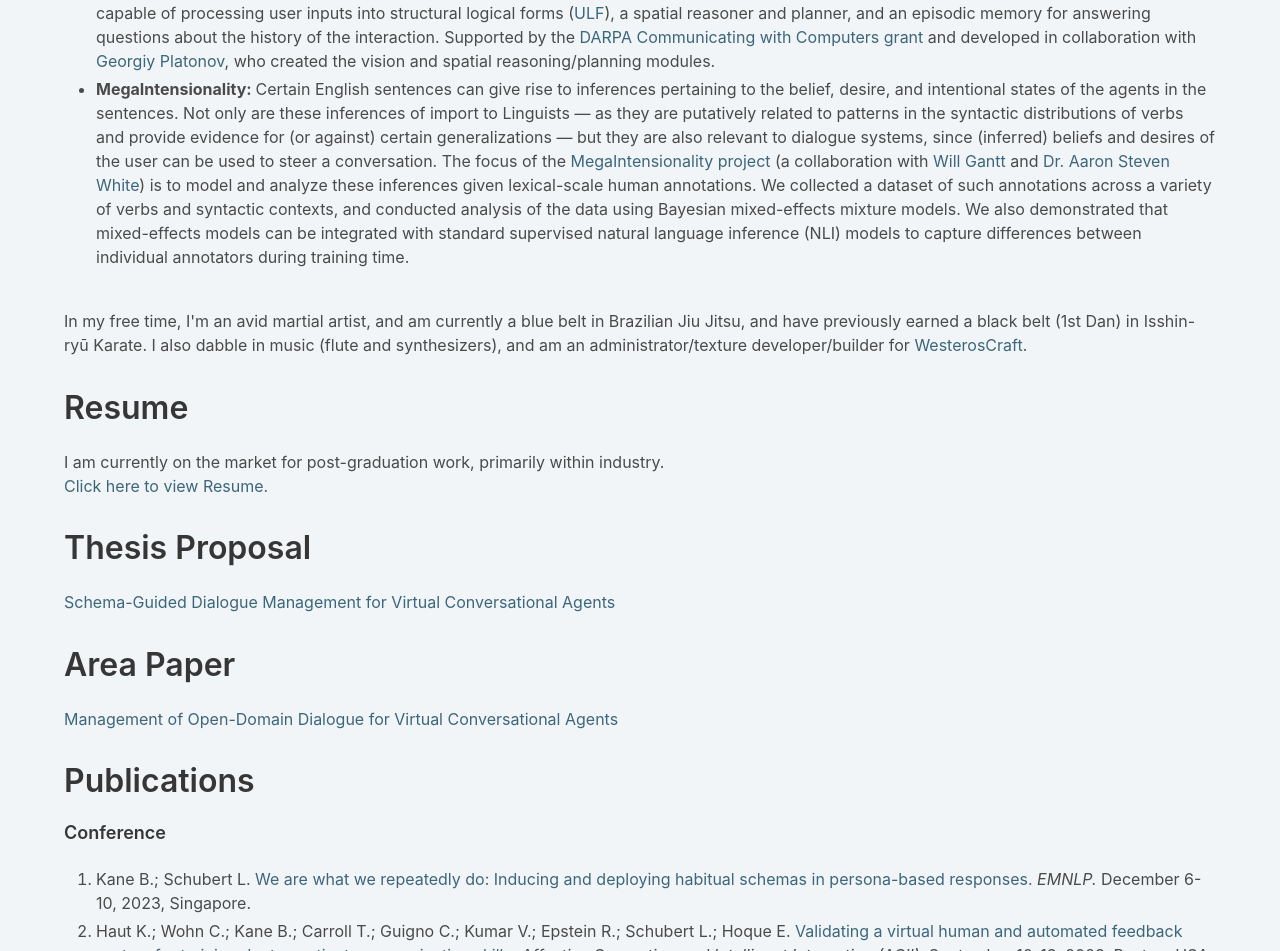
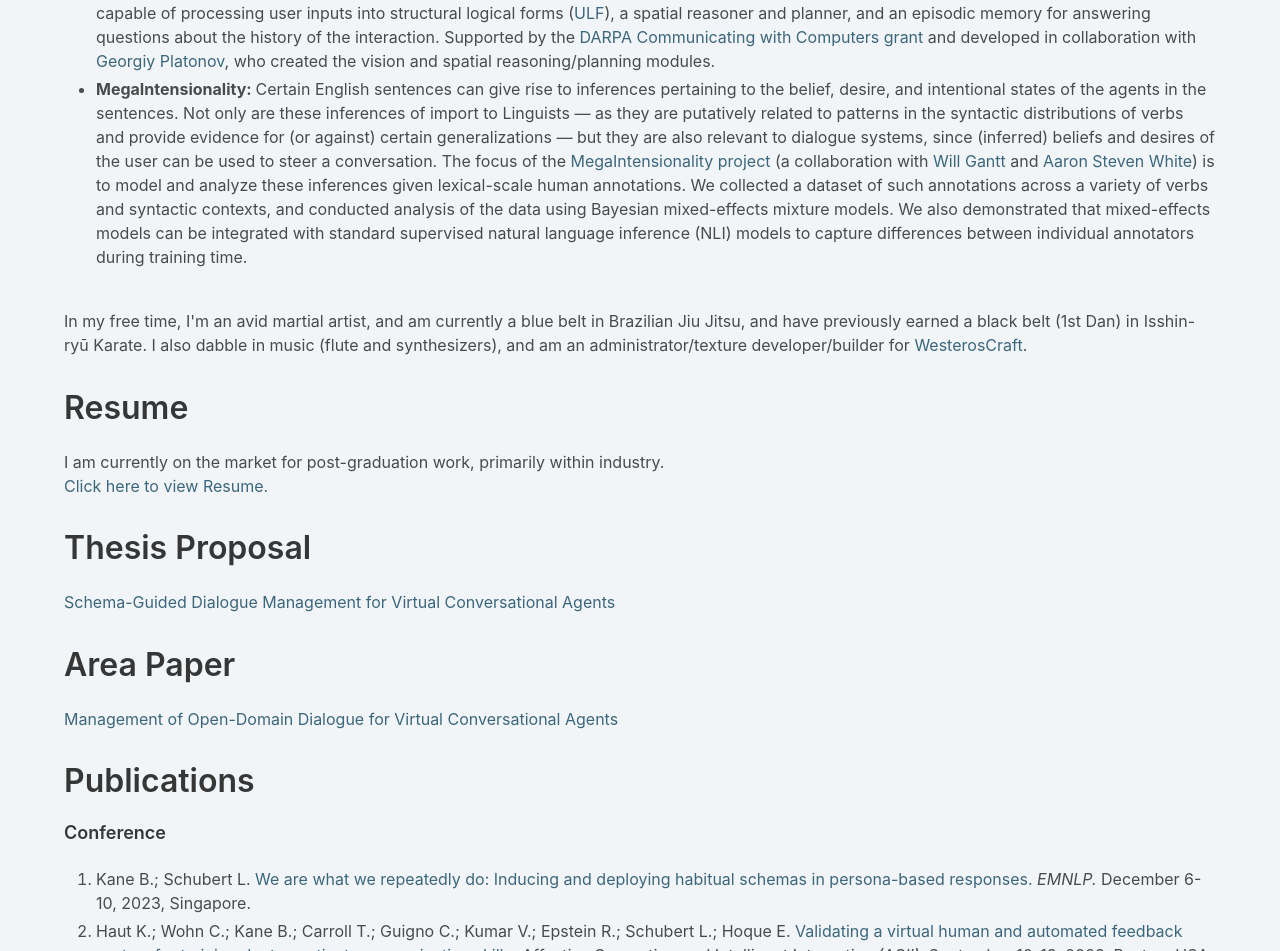
Before and after one commit to bkane2/bkane2, a plain HTML site: page index.html in a window 1280 px wide. Shown: the part 1210-2161 px from the top of the page. Drawn offline with Linux system fonts and the light colour scheme.

Commit message:
Minor update

```diff
--- a/index.html
+++ b/index.html
@@ -117,7 +117,7 @@
                 states of the agents in the sentences. Not only are these inferences of import to Linguists — as they are putatively related to patterns in the syntactic
                 distributions of verbs and provide evidence for (or against) certain generalizations — but they are also relevant to dialogue systems, since (inferred)
                 beliefs and desires of the user can be used to steer a conversation. The focus of the <a href="http://megaattitude.io/projects/mega-intensionality/">MegaIntensionality project</a>
-                (a collaboration with <a href="https://www.cs.rochester.edu/u/wgantt/">Will Gantt</a> and <a href="http://aaronstevenwhite.io">Dr. Aaron Steven White</a>)
+                (a collaboration with <a href="https://www.cs.rochester.edu/u/wgantt/">Will Gantt</a> and <a href="http://aaronstevenwhite.io">Aaron Steven White</a>)
                 is to model and analyze these inferences given lexical-scale human annotations. We collected a dataset of such annotations across a variety of verbs and syntactic contexts,
                 and conducted analysis of the data using Bayesian mixed-effects mixture models. We also demonstrated that mixed-effects models can be integrated with standard
                 supervised natural language inference (NLI) models to capture differences between individual annotators during training time.</p>
```
